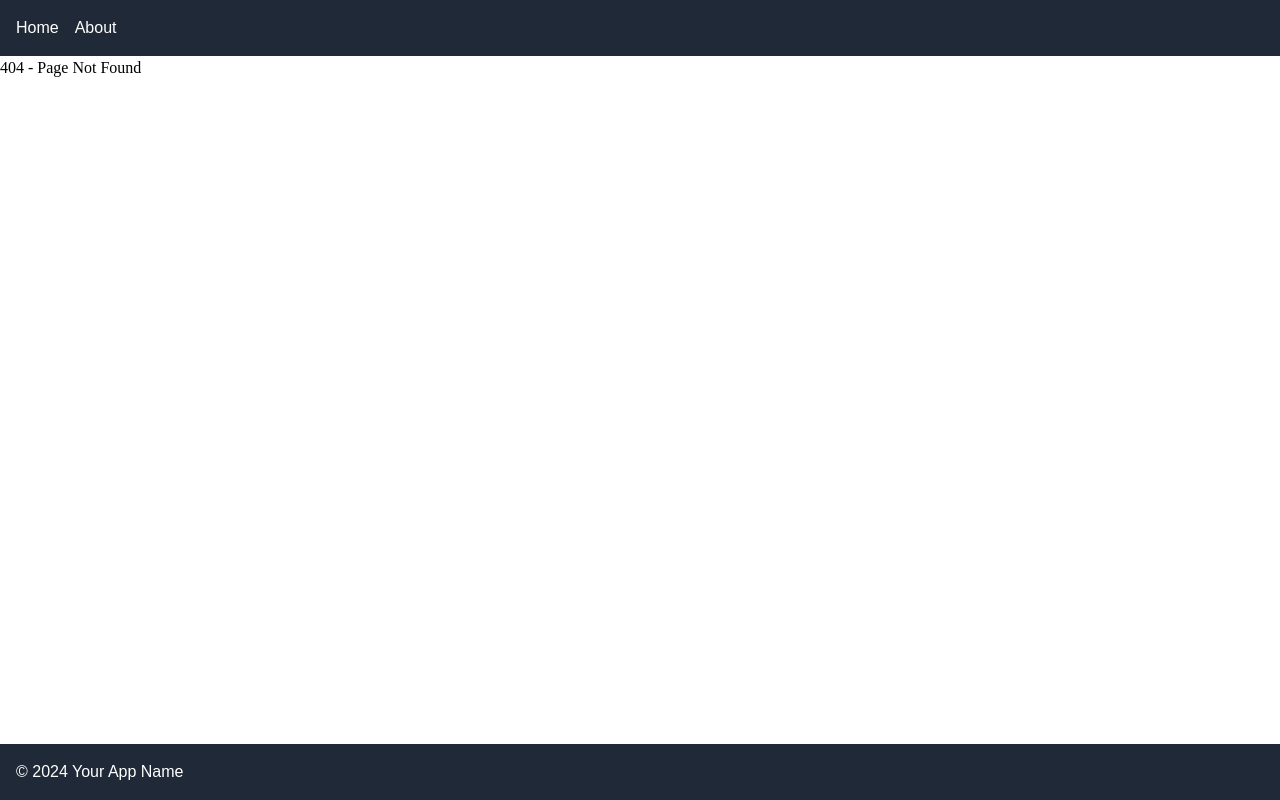
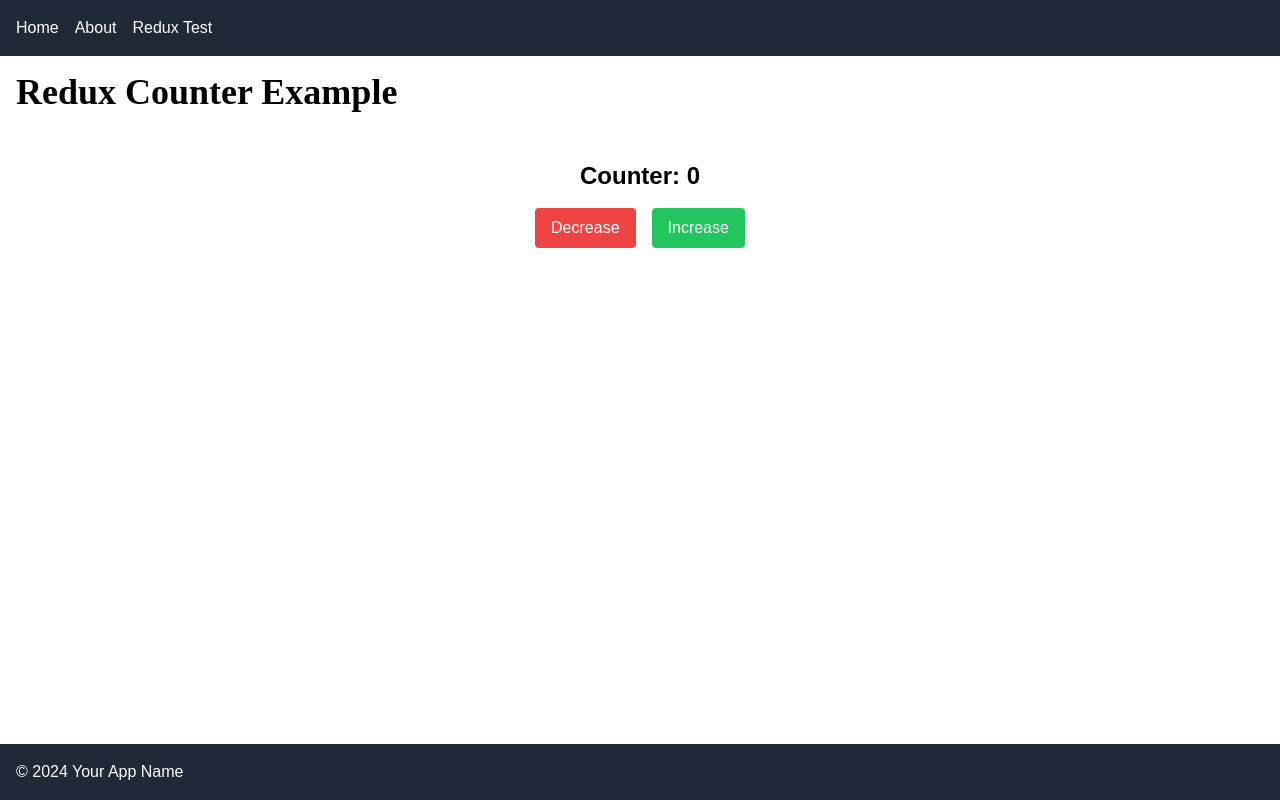
Before and after one commit to AnVuTrong/practice-redux, a React (Create React App) app: page /redux-test in a window 1280 px wide. Before the commit this address had no page. Built offline with nearby package versions, Linux system fonts and the light colour scheme.

Commit message:
Add Redux Test route and integrate Redux Provider

```diff
--- a/src/App.tsx
+++ b/src/App.tsx
@@ -2,14 +2,18 @@ import React from 'react';
 import { BrowserRouter } from 'react-router-dom';
 import { Router } from './routers/Router';
 import { MainLayout } from './layouts/MainLayout.layout';
+import { Provider } from 'react-redux';
+import { store } from './stores/store.store';
 
 function App() {
   return (
-    <BrowserRouter>
-      <MainLayout>
-        <Router />
-      </MainLayout>
-    </BrowserRouter>
+    <Provider store={store}>
+      <BrowserRouter>
+        <MainLayout>
+          <Router />
+        </MainLayout>
+      </BrowserRouter>
+    </Provider>
   );
 }
 
--- /dev/null
+++ b/src/components/counter.components/Counter.component.tsx
@@ -0,0 +1,25 @@
+import { useAppDispatch, useAppSelector } from '../../hooks/redux.hook';
+import { increment, decrement } from '../../features/counterSlice.feature';
+
+export const Counter = () => {
+  const count = useAppSelector((state) => state.counter.value);
+  const dispatch = useAppDispatch();
+
+  return (
+    <div className="flex flex-col items-center gap-4 p-4">
+      <h2 className="text-2xl font-bold">Counter: {count}</h2>
+      <div className="flex gap-4">
+        <button
+          onClick={() => dispatch(decrement())}
+          className="rounded bg-red-500 px-4 py-2 text-white hover:bg-red-600">
+          Decrease
+        </button>
+        <button
+          onClick={() => dispatch(increment())}
+          className="rounded bg-green-500 px-4 py-2 text-white hover:bg-green-600">
+          Increase
+        </button>
+      </div>
+    </div>
+  );
+};
--- a/src/components/header.components/Header.component.tsx
+++ b/src/components/header.components/Header.component.tsx
@@ -4,10 +4,11 @@ import { ROUTES } from '../../constants/routes.constant';
 
 export const Header = () => {
   return (
-    <header className="bg-gray-800 text-white p-4">
-      <nav className="container mx-auto flex gap-4">
+    <header className='bg-gray-800 text-white p-4'>
+      <nav className='container mx-auto flex gap-4'>
         <Link to={ROUTES.HOME}>Home</Link>
         <Link to={ROUTES.ABOUT}>About</Link>
+        <Link to={ROUTES.REDUX_TEST}>Redux Test</Link>
       </nav>
     </header>
   );
--- a/src/constants/routes.constant.ts
+++ b/src/constants/routes.constant.ts
@@ -1,6 +1,5 @@
 export const ROUTES = {
   HOME: '/',
   ABOUT: '/about',
-  PROFILE: '/profile/:id',
-  SETTINGS: '/settings'
+  REDUX_TEST: '/redux-test'
 } as const;
--- /dev/null
+++ b/src/features/counterSlice.feature.ts
@@ -0,0 +1,28 @@
+import { createSlice, PayloadAction } from '@reduxjs/toolkit';
+
+interface CounterState {
+  value: number;
+}
+
+const initialState: CounterState = {
+  value: 0
+};
+
+export const counterSlice = createSlice({
+  name: 'counter',
+  initialState,
+  reducers: {
+    increment: (state) => {
+      state.value += 1;
+    },
+    decrement: (state) => {
+      state.value -= 1;
+    },
+    setAmount: (state, action: PayloadAction<number>) => {
+      state.value = action.payload;
+    }
+  }
+});
+
+export const { increment, decrement, setAmount } = counterSlice.actions;
+export default counterSlice.reducer;
--- /dev/null
+++ b/src/hooks/redux.hook.ts
@@ -0,0 +1,5 @@
+import { TypedUseSelectorHook, useDispatch, useSelector } from 'react-redux';
+import type { RootState, AppDispatch } from '../stores/store.store';
+
+export const useAppDispatch = () => useDispatch<AppDispatch>();
+export const useAppSelector: TypedUseSelectorHook<RootState> = useSelector;
--- /dev/null
+++ b/src/pages/ReduxTest.page.tsx
@@ -0,0 +1,12 @@
+import { Counter } from '../components/counter.components/Counter.component';
+
+const ReduxTest = () => {
+  return (
+    <div className="container mx-auto p-4">
+      <h1 className="mb-8 text-4xl font-bold">Redux Counter Example</h1>
+      <Counter />
+    </div>
+  );
+};
+
+export default ReduxTest;
--- a/src/routers/Router.tsx
+++ b/src/routers/Router.tsx
@@ -4,6 +4,7 @@ import { lazy, Suspense } from 'react';
 // Lazy load components
 const Home = lazy(() => import('../pages/Home.page'));
 const About = lazy(() => import('../pages/About.page'));
+const ReduxTest = lazy(() => import('../pages/ReduxTest.page'));
 const NotFound = lazy(() => import('../pages/NotFound.page'));
 
 export const Router = () => {
@@ -12,6 +13,7 @@ export const Router = () => {
       <Routes>
         <Route path="/" element={<Home />} />
         <Route path="/about" element={<About />} />
+        <Route path="/redux-test" element={<ReduxTest />} />
         <Route path="*" element={<NotFound />} />
       </Routes>
     </Suspense>
--- /dev/null
+++ b/src/stores/store.store.ts
@@ -0,0 +1,11 @@
+import { configureStore } from '@reduxjs/toolkit';
+import counterReducer from '../features/counterSlice.feature';
+
+export const store = configureStore({
+  reducer: {
+    counter: counterReducer
+  }
+});
+
+export type RootState = ReturnType<typeof store.getState>;
+export type AppDispatch = typeof store.dispatch;
```
